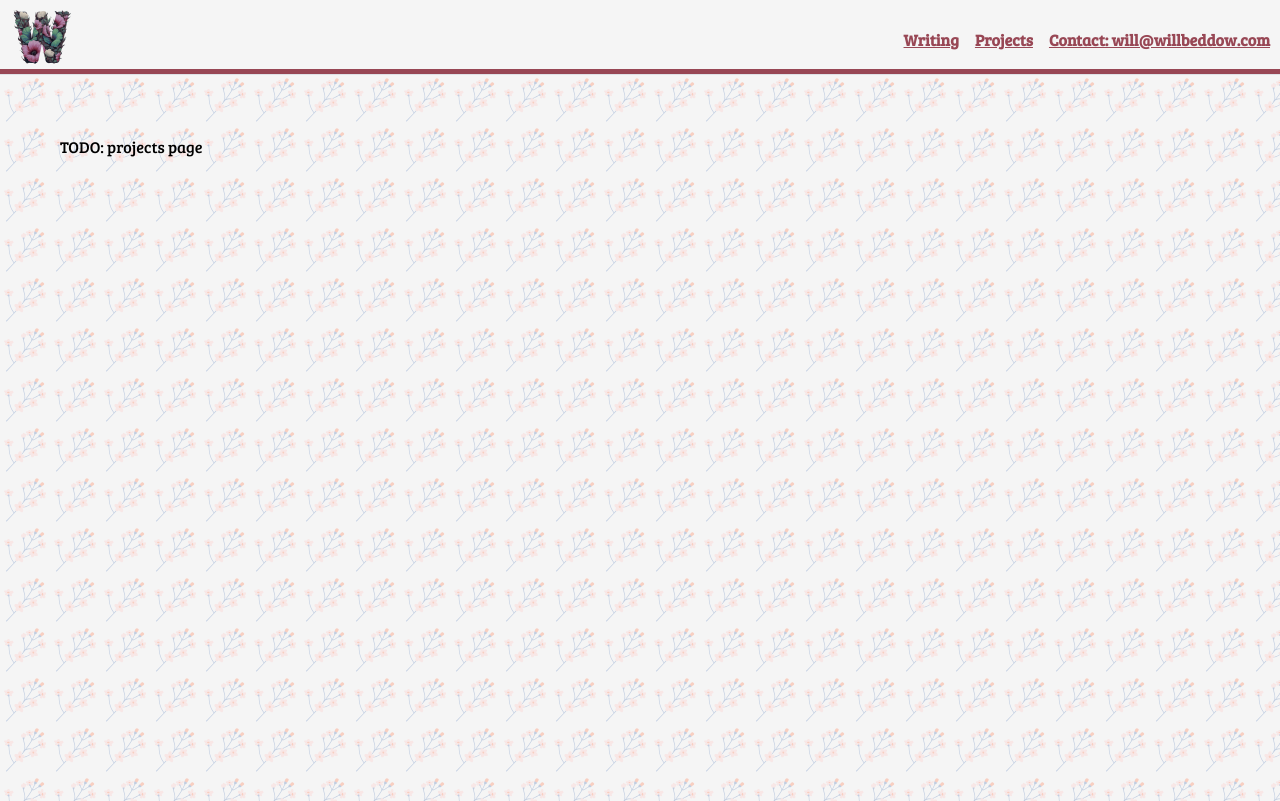
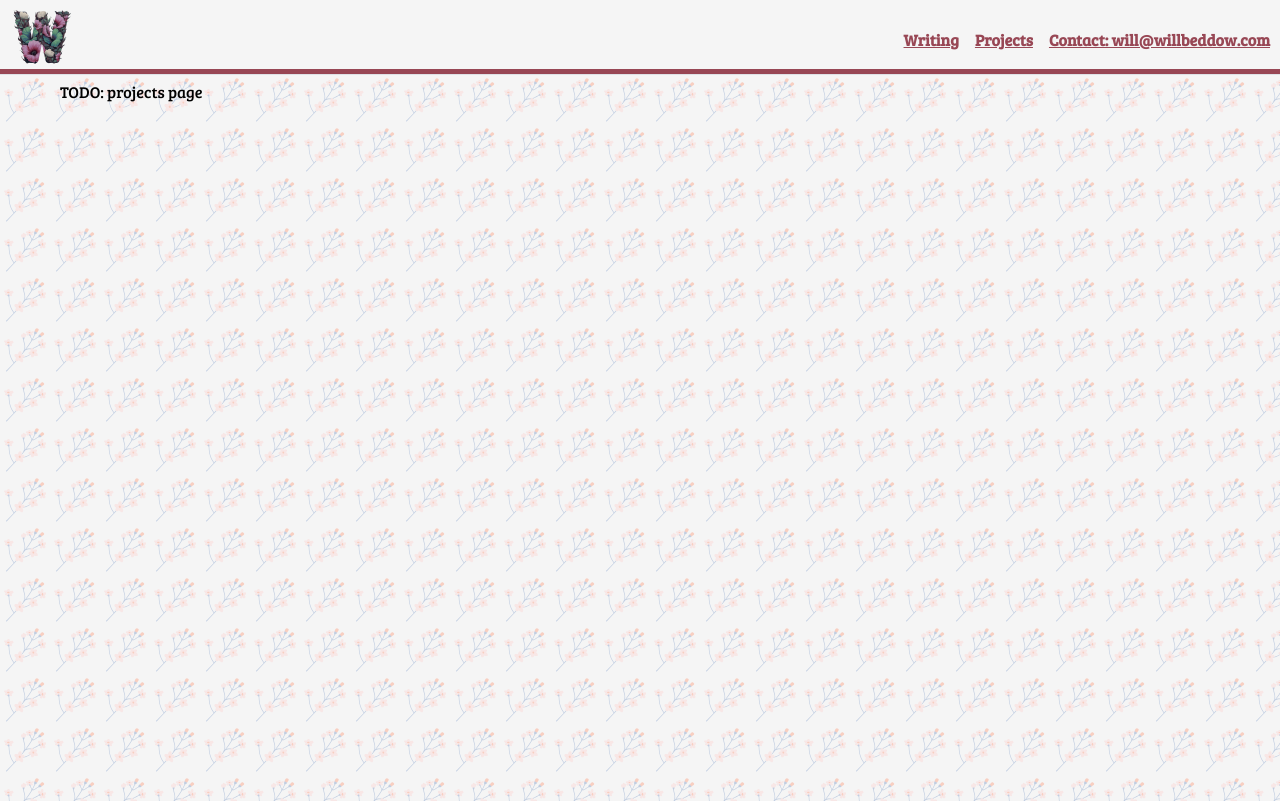
Before and after one commit to ironman5366/willbeddow.com, a Next.js app in the folder app/: page /projects in a window 1280 px wide. Built offline with nearby package versions, Linux system fonts and the light colour scheme; a web font is replaced by a local one.

Commit message:
More styling fixes

```diff
--- a/app/src/globals.css
+++ b/app/src/globals.css
@@ -2,14 +2,18 @@
   background-image: url("/flower.svg");
   background-repeat: repeat;
   background-color: #f5f5f5;
-  padding: 5px;
+  padding-left: 5px;
+  padding-right: 5px;
+  padding-top: 5px;
 
   @media (min-width: 400px) {
-    padding: 20px;
+    padding-left: 20px;
+    padding-right: 20px;
   }
 
   @media (min-width: 640px) {
-    padding: 60px;
+    padding-left: 60px;
+    padding-right: 60px;
   }
 }
 
```
